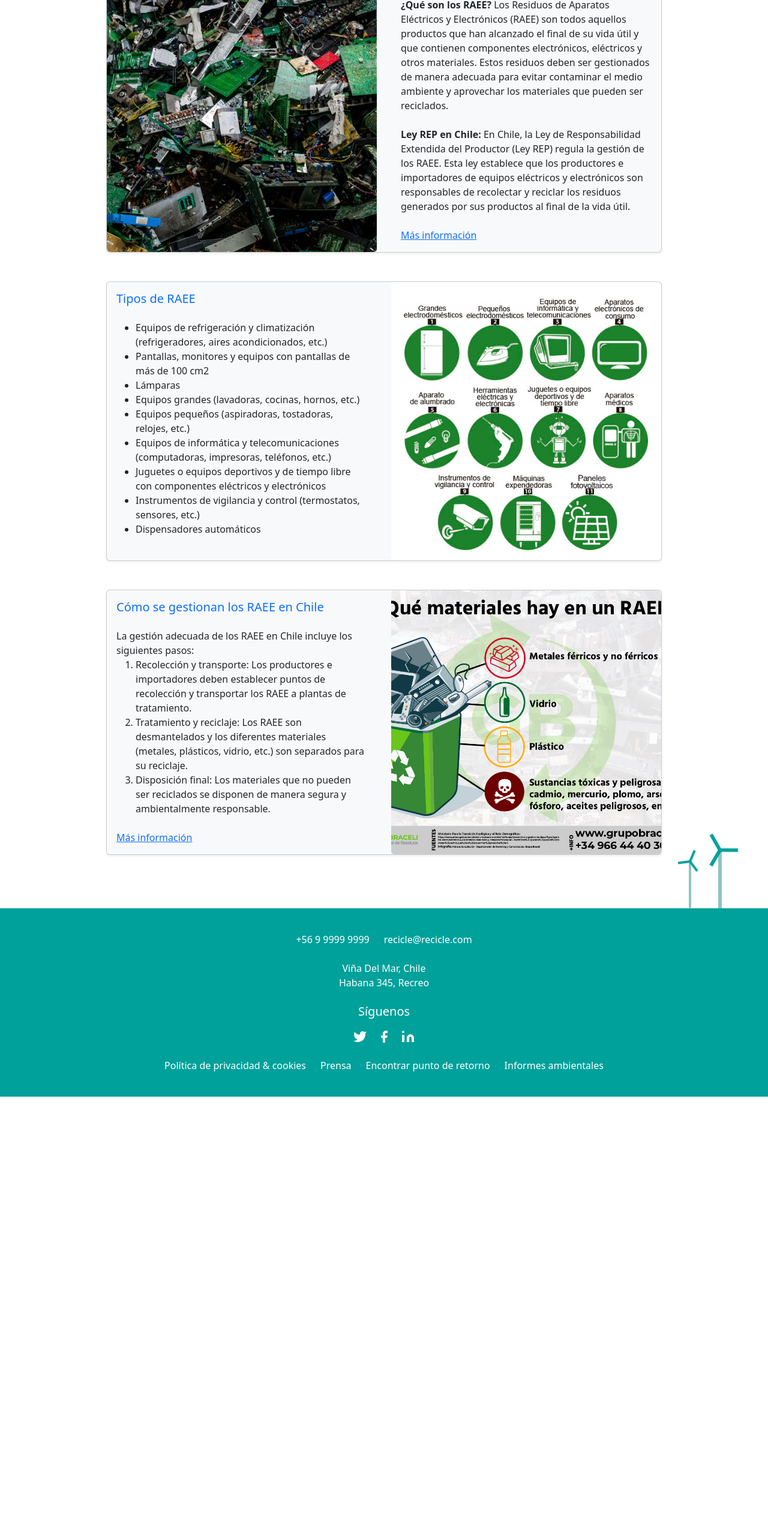
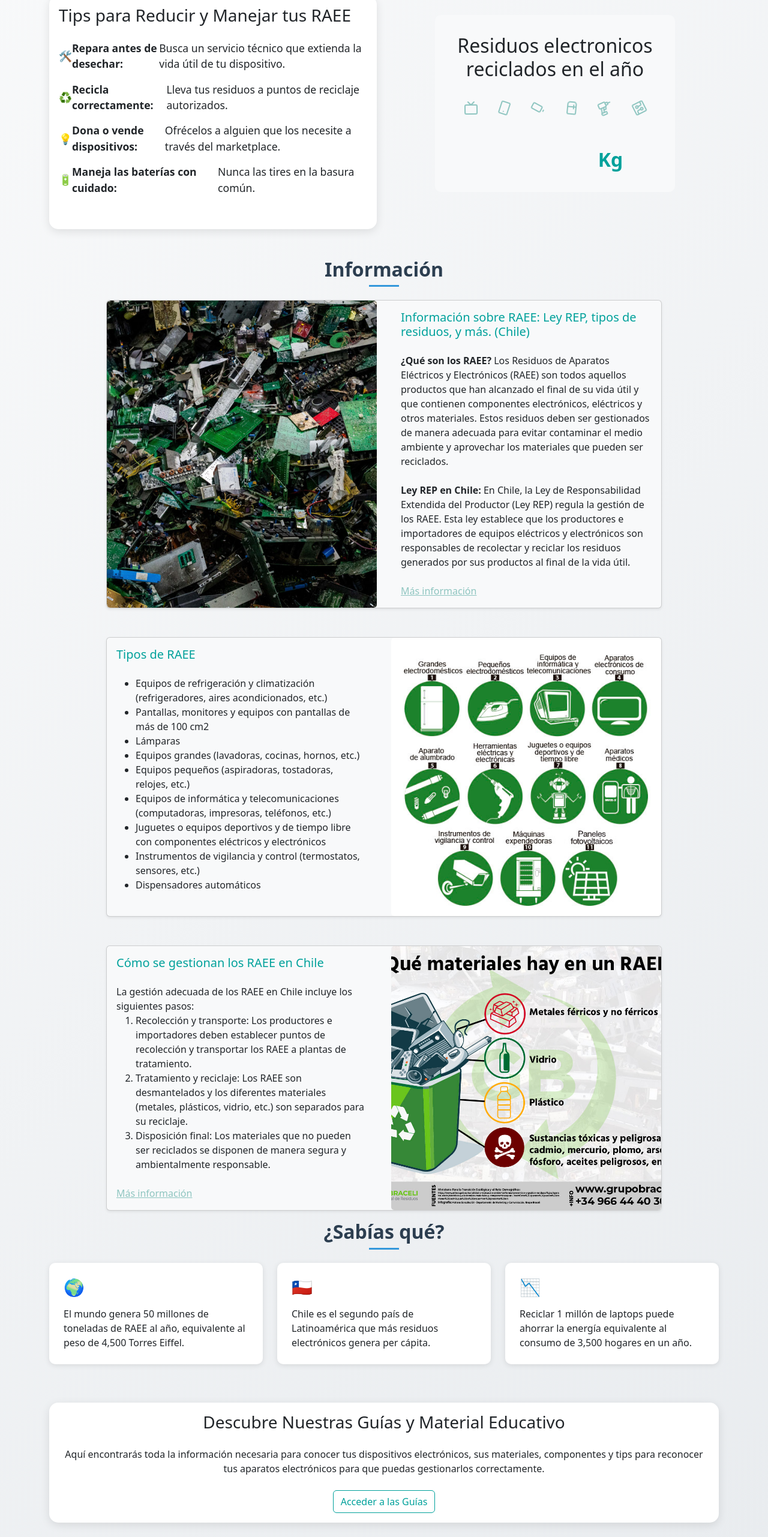
Before and after one commit to Complinator/recicle, a React (Create React App) app: page /info in a window 1280 px wide. Shown: the part 220-2782 px from the top of the page at 60% size. Before the commit the page ends 2048 px from the top, so only its background shows below. Built offline with nearby package versions, Linux system fonts and the light colour scheme.

Commit message:
fixed colors + updated info page

```diff
--- a/src/App.css
+++ b/src/App.css
@@ -1,5 +1,15 @@
 .navbar-custom {
     padding: 0.75rem 1rem;
+}
+
+.button-style {
+    background-color: "#00A19B";
+    border-color: "#00A19B";
+}
+
+.button-style:hover {
+    background-color: "#8EC5C0";
+    border-color: "#8EC5C0";
 }
 
 .navbar-brand-custom .brand-icon {
@@ -18,7 +28,7 @@
 }
 
 .navbar-brand-custom .brand-text.brand-text-hover {
-    color: green;
+    color: #00A19B;
 }
 
 .nav-link-custom {
--- a/src/components/Layout/Navbar.js
+++ b/src/components/Layout/Navbar.js
@@ -64,7 +64,7 @@ const AppNavbar = () => {
                         className="d-flex align-items-center text-decoration-none"
                     >
                         <Recycle
-                            color="green"
+                            color="#00A19B"
                             size={50}
                             className={`me-3 brand-icon ${isBrandHovered ? 'brand-icon-hover' : ''}`}
                         />
--- a/src/components/Pages/Components/Chart.js
+++ b/src/components/Pages/Components/Chart.js
@@ -22,7 +22,7 @@ const Chart = () => {
 
   return (
     <Card className="shadow-sm">
-      <Card.Header className="text-white text-center" style={{backgroundColor: "#2e5228"}}>
+      <Card.Header className="text-white text-center" style={{backgroundColor: "#00A19B"}}>
         <h3>Evolución de Residuos Electrónicos en Chile</h3>
       </Card.Header>
       <Card.Body>
--- a/src/components/Pages/Components/Counter.js
+++ b/src/components/Pages/Components/Counter.js
@@ -56,7 +56,7 @@ const IconWrapper = styled.div`
 const CounterContainer = styled.div`
   font-size: 3rem;
   font-weight: bold;
-  color: #008000;
+  color: #00A19B;
   position: relative;
   height: 4rem;
   overflow: hidden;
@@ -69,7 +69,7 @@ const Number = styled.span`
 
 const Unit = styled.span`
   font-size: 2rem;
-  color: #008000;
+  color: #00A19B;
   margin-left: 0.5rem;
 `;
 
@@ -103,7 +103,7 @@ const Counter = () => {
       <IconsContainer>
         {icons.map((Icon, index) => (
           <IconWrapper key={index} delay={Icon.delay}>
-            <Icon.Component size={24} color="#68e381" />
+            <Icon.Component size={24} color="#8EC5C0" />
           </IconWrapper>
         ))}
       </IconsContainer>
--- a/src/components/Pages/Home.js
+++ b/src/components/Pages/Home.js
@@ -4,16 +4,14 @@ import { Link } from 'react-router-dom';
 import { MapPin, Recycle, BookOpen, ShoppingCart } from 'lucide-react';
 import "../../App.css";
 import Chart from './Components/Chart';
-import Globe from './Figures/Globe';
 
 const Home = () => {
   const [hover, setHover] = useState(false);
   return (
     <Container fluid className="p-0">
       {/* Hero Section */}
-      <Row className="text-white text-center py-5 mx-0" style={{backgroundColor: "#2e5228"}}>
+      <Row className="text-white text-center py-5 mx-0" style={{backgroundColor: "#00A19B"}}>
         <Col>
-        <Globe />
           <h1 className="display-4 mb-4">¡Dale una Segunda Vida a tus Electrónicos!</h1>
           <p className="lead mb-4">
             Los residuos electrónicos no son el fin, sino el inicio de un ciclo.
@@ -115,13 +113,13 @@ const Home = () => {
               </Col>
             </Row>
             <div className="mt-4">
-              <Button style={{backgroundColor: "#2e5228", borderColor: "#2e5228"}} className="me-3">
+              <Button style={{backgroundColor: "#00A19B", borderColor: "#00A19B"}} className="me-3">
                 Encontrar Punto de Reciclaje
               </Button>
               <Button style={{
-                borderColor: "#2e5228",
-                backgroundColor: hover ? "#2e5228" : "inherit",
-                color: hover ? "white" : "#2e5228",
+                borderColor: "#00A19B",
+                backgroundColor: hover ? "#00A19B" : "inherit",
+                color: hover ? "white" : "#00A19B",
                 transition: "background-color 0.3s ease, color 0.3s ease",
             }}
             onMouseEnter={() => setHover(true)}
--- a/src/components/Pages/Info.js
+++ b/src/components/Pages/Info.js
@@ -1,11 +1,111 @@
-import React from 'react';
-import { Container, Row, Col, Card, CardBody, CardTitle, CardText, CardImg } from 'react-bootstrap';
+import React, { useState } from 'react';
+import { Container, Row, Col, Card, CardBody, CardTitle, CardText, CardImg, Button } from 'react-bootstrap';
+import { motion } from 'framer-motion';
+import styled from 'styled-components';
+import Counter from "./Components/Counter" // Assuming you have the Counter component
+import { Link } from 'react-router-dom';
 import "../../App.css"
-import { Link } from 'react-router-dom';
+
+const StyledSection = styled.section`
+  padding: 4rem 0;
+  background: linear-gradient(135deg, #f8f9fa 0%, #e9ecef 100%);
+`;
+
+const GradientCard = styled(Card)`
+  background: white;
+  border: none;
+  border-radius: 15px;
+  box-shadow: 0 4px 15px rgba(0, 0, 0, 0.1);
+  transition: transform 0.3s ease;
+  height: 100%;
+
+  &:hover {
+    transform: translateY(-5px);
+  }
+`;
+
+const StyledTitle = styled.h2`
+  color: #2c3e50;
+  font-weight: 700;
+  margin-bottom: 2rem;
+  text-align: center;
+  position: relative;
+
+  &:after {
+    content: '';
+    position: absolute;
+    bottom: -10px;
+    left: 50%;
+    transform: translateX(-50%);
+    width: 50px;
+    height: 3px;
+    background: #3498db;
+  }
+`;
+
+const IconText = styled.div`
+  display: flex;
+  align-items: center;
+  margin-bottom: 1rem;
+  font-size: 1.1rem;
+
+  svg {
+    margin-right: 1rem;
+    color: #3498db;
+  }
+`;
+
+const FactCard = styled(motion.div)`
+  background: #fff;
+  padding: 1.5rem;
+  border-radius: 10px;
+  margin-bottom: 1rem;
+  box-shadow: 0 2px 10px rgba(0, 0, 0, 0.1);
+`;
 
 const Info = () => {
+  const [hover, setHover] = useState(false);
   return (
-    <Container className="my-5">
+    <>
+      <StyledSection>
+        <Container>
+          <StyledTitle>Información sobre RAEE</StyledTitle>
+
+          {/* Tips Section */}
+          <Row className="mb-5">
+            <Col lg={6}>
+              <GradientCard className="mb-4">
+                <Card.Body>
+                  <Card.Title as="h3" className="mb-4">
+                    Tips para Reducir y Manejar tus RAEE
+                  </Card.Title>
+                  <motion.div
+                    initial={{ opacity: 0, y: 20 }}
+                    animate={{ opacity: 1, y: 0 }}
+                    transition={{ duration: 0.5 }}
+                  >
+                    <IconText>
+                      🛠️ <strong>Repara antes de desechar:</strong> Busca un servicio técnico que extienda la vida útil de tu dispositivo.
+                    </IconText>
+                    <IconText>
+                      ♻️ <strong>Recicla correctamente:</strong> Lleva tus residuos a puntos de reciclaje autorizados.
+                    </IconText>
+                    <IconText>
+                      💡 <strong>Dona o vende dispositivos:</strong> Ofrécelos a alguien que los necesite a través del marketplace.
+                    </IconText>
+                    <IconText>
+                      🔋 <strong>Maneja las baterías con cuidado:</strong> Nunca las tires en la basura común.
+                    </IconText>
+                  </motion.div>
+                </Card.Body>
+              </GradientCard>
+            </Col>
+
+            <Col lg={6}>
+              <Counter />
+            </Col>
+          </Row>
+          <StyledTitle>Información</StyledTitle>
       <Row className="justify-content-center">
         <Col lg={10}>
           <Card className="bg-light shadow-sm card-hover-glow">
@@ -19,7 +119,7 @@ const Info = () => {
               </Col>
               <Col lg={6}>
                 <CardBody>
-                  <CardTitle className="text-primary font-bold text-3xl mb-4">
+                  <CardTitle className="font-bold text-3xl mb-4" style={{color:"#00A19B"}}>
                     Información sobre RAEE: Ley REP, tipos de residuos, y más. (Chile)
                   </CardTitle>
                   <CardText className="mb-4">
@@ -28,7 +128,7 @@ const Info = () => {
                   <CardText className="mb-4">
                     <strong>Ley REP en Chile:</strong> En Chile, la Ley de Responsabilidad Extendida del Productor (Ley REP) regula la gestión de los RAEE. Esta ley establece que los productores e importadores de equipos eléctricos y electrónicos son responsables de recolectar y reciclar los residuos generados por sus productos al final de la vida útil.
                   </CardText>
-                  <Link to='/' className="text-primary font-bold flex items-center hover:text-primary-dark transition-colors duration-500">
+                  <Link to='/' style={{color: "#8EC5C0"}} className="font-bold flex items-center transition-colors duration-500">
                     Más información
                   </Link>
                 </CardBody>
@@ -43,7 +143,7 @@ const Info = () => {
             <Row className="align-items-stretch">
               <Col lg={6} className="order-last order-lg-first">
                 <CardBody>
-                  <CardTitle className="text-primary font-bold text-3xl mb-4">
+                  <CardTitle className="font-bold text-3xl mb-4" style={{color:"#00A19B"}}>
                     Tipos de RAEE
                   </CardTitle>
                   <CardText className="mb-4">
@@ -85,7 +185,7 @@ const Info = () => {
             </Col>
               <Col lg={6} className="order-last order-lg-first">
                 <CardBody>
-                  <CardTitle className="text-primary font-bold text-3xl mb-4">
+                  <CardTitle className="font-bold text-3xl mb-4" style={{color:"#00A19B"}}>
                     Cómo se gestionan los RAEE en Chile
                   </CardTitle>
                   <CardText className="mb-4">
@@ -96,7 +196,7 @@ const Info = () => {
                       <li>Disposición final: Los materiales que no pueden ser reciclados se disponen de manera segura y ambientalmente responsable.</li>
                     </ol>
                   </CardText>
-                  <Link to='/' className="text-primary font-bold flex items-center hover:text-primary-dark transition-colors duration-500">
+                  <Link to='/' className="font-bold flex items-center transition-colors duration-500" style={{color: "#8EC5C0"}}>
                     Más información
                   </Link>
                 </CardBody>
@@ -105,7 +205,71 @@ const Info = () => {
           </Card>
         </Col>
       </Row>
-    </Container>
+
+          {/* Facts Section */}
+          <Row className="mb-5 mt-3">
+            <Col>
+              <StyledTitle>¿Sabías qué?</StyledTitle>
+              <Row>
+                {[
+                  {
+                    icon: "🌍",
+                    fact: "El mundo genera 50 millones de toneladas de RAEE al año, equivalente al peso de 4,500 Torres Eiffel."
+                  },
+                  {
+                    icon: "🇨🇱",
+                    fact: "Chile es el segundo país de Latinoamérica que más residuos electrónicos genera per cápita."
+                  },
+                  {
+                    icon: "📉",
+                    fact: "Reciclar 1 millón de laptops puede ahorrar la energía equivalente al consumo de 3,500 hogares en un año."
+                  }
+                ].map((item, index) => (
+                  <Col md={4} key={index}>
+                    <FactCard
+                      initial={{ opacity: 0, y: 20 }}
+                      animate={{ opacity: 1, y: 0 }}
+                      transition={{ delay: index * 0.2 }}
+                    >
+                      <h3 className="mb-3">{item.icon}</h3>
+                      <p className="mb-0">{item.fact}</p>
+                    </FactCard>
+                  </Col>
+                ))}
+              </Row>
+            </Col>
+          </Row>
+
+          {/* Guide Section */}
+          <Row>
+            <Col>
+              <GradientCard>
+                <Card.Body className="text-center">
+                  <Card.Title as="h3" className="mb-4">
+                    Descubre Nuestras Guías y Material Educativo
+                  </Card.Title>
+                  <p className="mb-4">
+                    Aquí encontrarás toda la información necesaria para conocer tus dispositivos electrónicos,
+                    sus materiales, componentes y tips para reconocer tus aparatos electrónicos para que puedas
+                    gestionarlos correctamente.
+                  </p>
+                  <Button style={{
+                                  borderColor: "#00A19B",
+                                  backgroundColor: hover ? "#00A19B" : "inherit",
+                                  color: hover ? "white" : "#00A19B",
+                                  transition: "background-color 0.3s ease, color 0.3s ease",
+                              }}
+                              onMouseEnter={() => setHover(true)}
+                              onMouseLeave={() => setHover(false)}>
+                                  Acceder a las Guías
+                                </Button>
+                </Card.Body>
+              </GradientCard>
+            </Col>
+          </Row>
+        </Container>
+      </StyledSection>
+    </>
   );
 };
 
```
